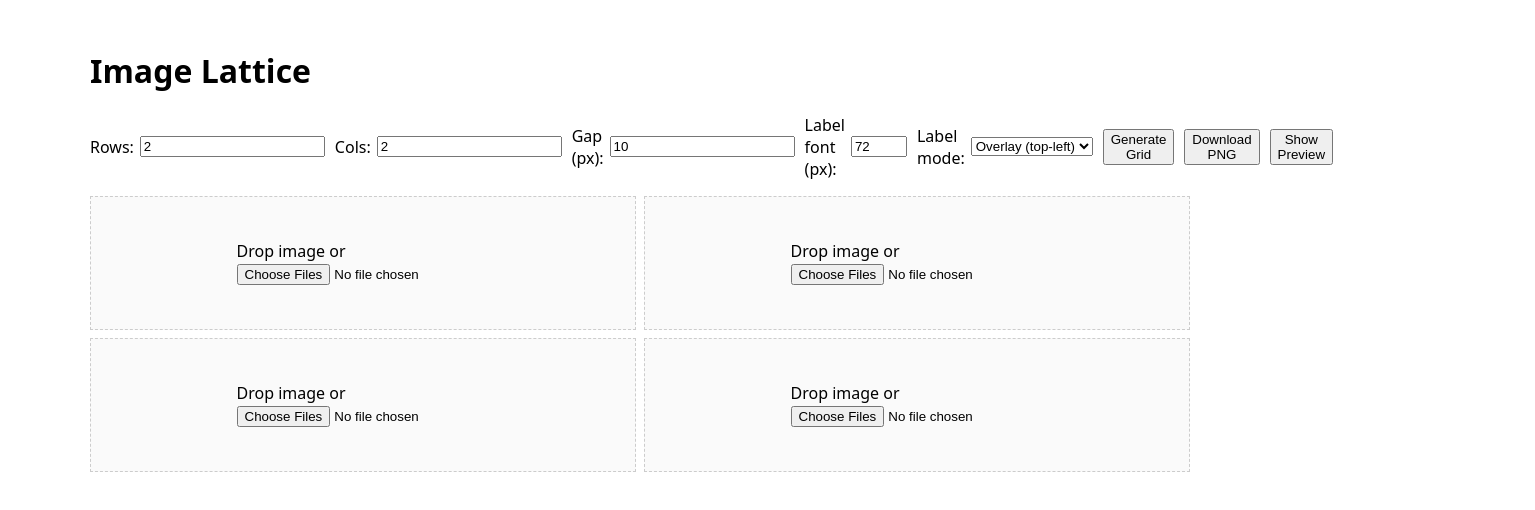
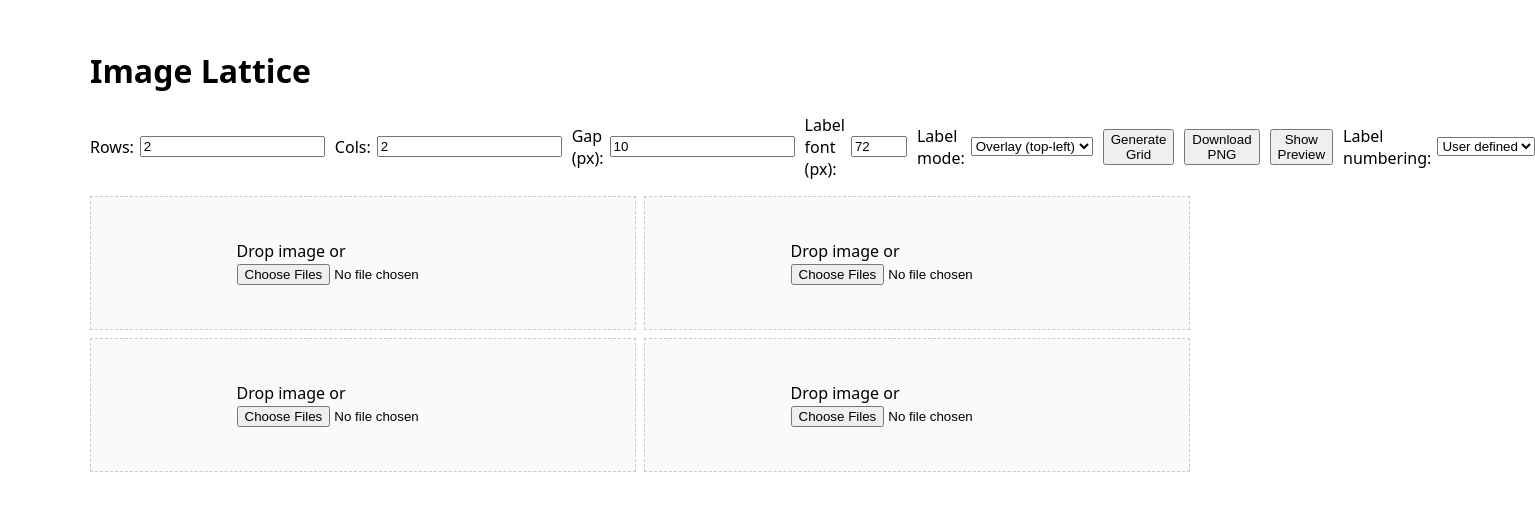
Before and after one commit to motonum/image-lattice, a React (Vite) app: page / in a window 1280 px wide. Shown: the top 510 px of the page, 1535 px wide, since content can reach past the window. Built offline with nearby package versions, Linux system fonts and the light colour scheme.

Commit message:
feat: 自動連番ラベル付与機能追加

```diff
--- a/src/App.tsx
+++ b/src/App.tsx
@@ -17,6 +17,9 @@ export default function App() {
   const [gap, setGap] = useState<number>(10)
   const [fontSize, setFontSize] = useState<number>(72)
   const [labelMode, setLabelMode] = useState<'below' | 'above' | 'overlay'>('overlay')
+  const [prevLabels, setPrevLabels] = useState<Array<string | undefined> | null>(null)
+  // numberingStrategy: 'user' means leave labels as user-defined; 'numeric'/'alpha' trigger auto-numbering
+  const [numberingStrategy, setNumberingStrategy] = useState<'user' | 'numeric' | 'alpha' | 'upper-alpha'>('user')
   const [showPreview, setShowPreview] = useState<boolean>(false)
   const [cells, setCells] = useState<CellItem[]>([])
   const canvasRef = useRef<CanvasHandle | null>(null)
@@ -45,6 +48,53 @@ export default function App() {
   }
 
   const replaceCells = (newCells: CellItem[]) => setCells(newCells)
+
+  const indexToAlpha = (n: number) => {
+    // 0 -> a, 25 -> z, 26 -> aa
+    let s = ''
+    while (n >= 0) {
+      s = String.fromCharCode((n % 26) + 97) + s
+      n = Math.floor(n / 26) - 1
+    }
+    return s
+  }
+
+  const handleNumberingStrategyChange = (newStrategy: 'user' | 'numeric' | 'alpha') => {
+    if (newStrategy === numberingStrategy) return
+
+    if (newStrategy === 'user') {
+      // revert to previously saved labels if available
+      if (prevLabels) {
+        const restored = cells.map((c, i) => ({ ...c, label: prevLabels[i] }))
+        replaceCells(restored)
+        setPrevLabels(null)
+      }
+      setNumberingStrategy('user')
+      return
+    }
+
+    // entering numeric/alpha mode: save previous labels if not already saved
+    if (!prevLabels) setPrevLabels(cells.map(c => c.label))
+
+    const newCells = [...cells]
+    let counter = 1
+    for (let i = 0; i < newCells.length; i++) {
+      if (newCells[i].src) {
+        let label = ''
+        if (newStrategy === 'numeric') {
+          label = `(${counter})`
+        } else if (newStrategy === 'alpha') {
+          label = `(${indexToAlpha(counter - 1)})`
+        } else if (newStrategy === 'upper-alpha') {
+          label = `(${indexToAlpha(counter - 1).toUpperCase()})`
+        }
+        newCells[i] = { ...newCells[i], label }
+        counter++
+      }
+    }
+    replaceCells(newCells)
+    setNumberingStrategy(newStrategy)
+  }
 
   const handleDownload = async () => {
     if (!canvasRef.current) return
@@ -93,6 +143,15 @@ export default function App() {
         <button onClick={handleGenerate}>Generate Grid</button>
         <button onClick={handleDownload}>Download PNG</button>
         <button onClick={() => setShowPreview(p => !p)}>{showPreview ? 'Hide Preview' : 'Show Preview'}</button>
+        <label>
+          Label numbering:
+          <select value={numberingStrategy} onChange={e => handleNumberingStrategyChange(e.target.value as any)}>
+            <option value="user">User defined</option>
+            <option value="numeric">1,2,3,...</option>
+            <option value="alpha">a,b,c,...</option>
+            <option value="upper-alpha">A,B,C,...</option>
+          </select>
+        </label>
       </section>
 
       <Grid
```
